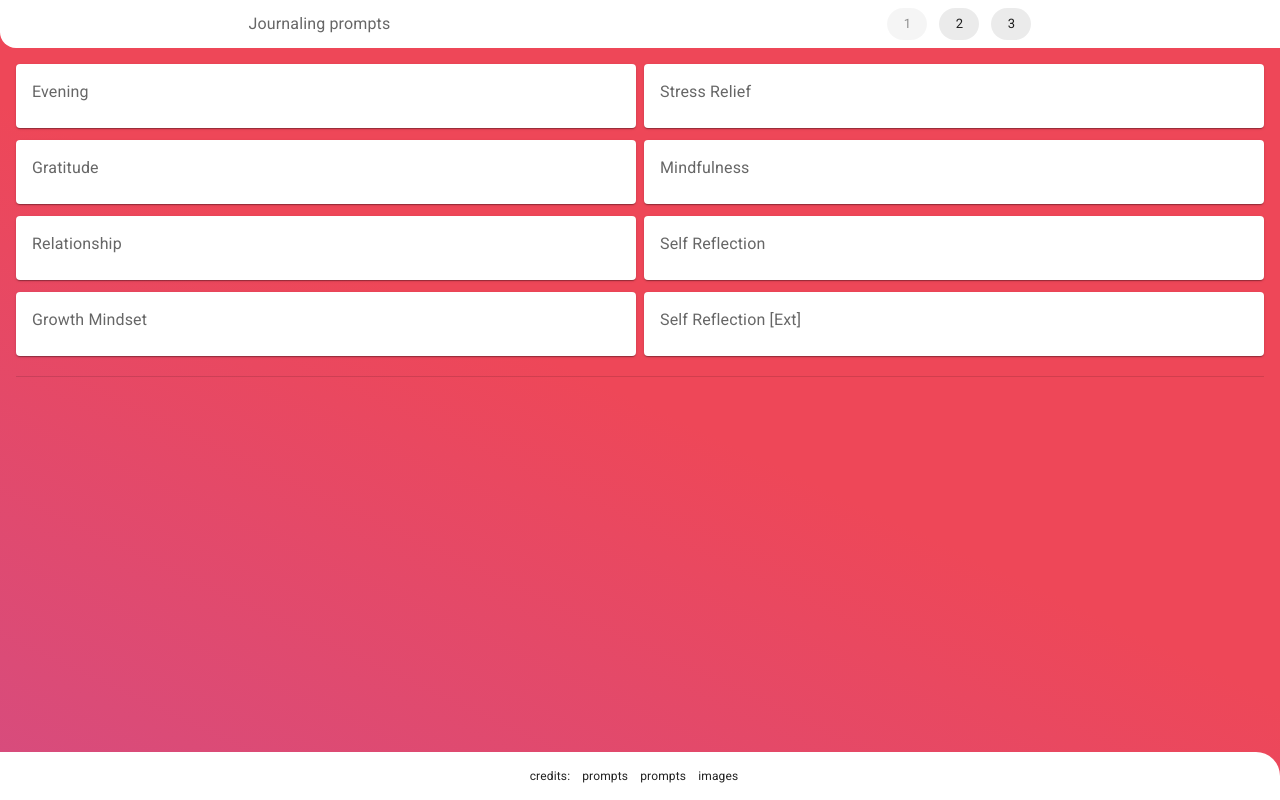
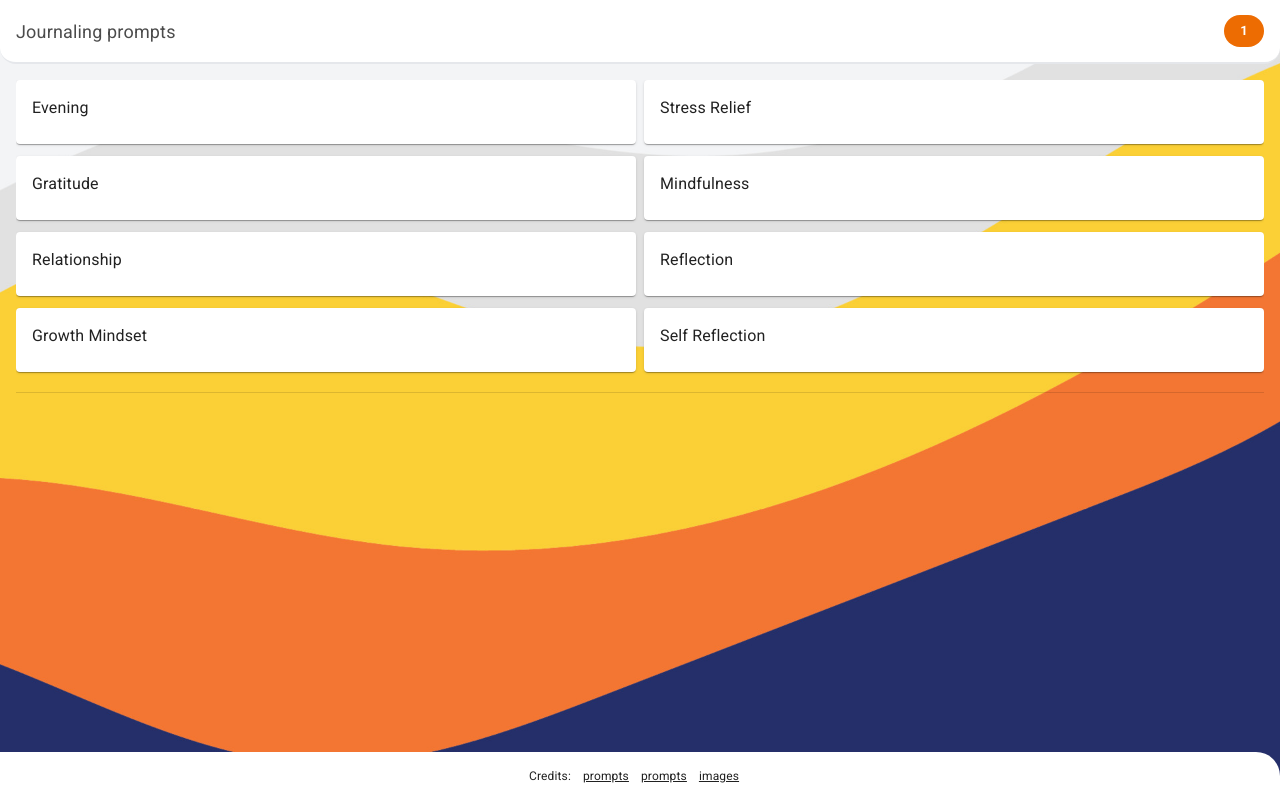
Before and after one commit to tbwiss/journaling-prompts, a React (Create React App) app: page / in a window 1280 px wide. Built offline with nearby package versions, Linux system fonts and the light colour scheme.

Commit message:
feat: redesign

```diff
--- a/package.json
+++ b/package.json
@@ -5,6 +5,7 @@
   "dependencies": {
     "@emotion/react": "11.11.1",
     "@emotion/styled": "11.11.0",
+    "@fontsource/roboto": "^5.0.8",
     "@mui/base": "5.0.0-beta.20",
     "@mui/material": "5.14.14",
     "@types/react": "18.2.31",
@@ -17,7 +18,8 @@
   "scripts": {
     "start": "react-scripts start",
     "build": "react-scripts build",
-    "test": "react-scripts test"
+    "test": "react-scripts test",
+    "publish": "npm run build && surge build journaling-prompts.surge.sh"
   },
   "browserslist": {
     "production": [
--- a/src/App.tsx
+++ b/src/App.tsx
@@ -1,6 +1,10 @@
 import * as React from "react";
+import Main from "./modules/Main";
+import "@fontsource/roboto/300.css";
+import "@fontsource/roboto/400.css";
+import "@fontsource/roboto/500.css";
+import "@fontsource/roboto/700.css";
 import "./index.css";
-import Main from "./modules/Main";
 
 export default function App() {
   return <Main />;
--- a/src/data/database.ts
+++ b/src/data/database.ts
@@ -344,7 +344,7 @@ export const categories: Category[] = [
   },
   {
     key: "selfReflection",
-    label: "Self Reflection",
+    label: "Reflection",
     data: selfRef,
   },
   {
@@ -354,7 +354,7 @@ export const categories: Category[] = [
   },
   {
     key: "selfReflectionGratefulnessBlog",
-    label: "Self Reflection [Ext]",
+    label: "Self Reflection",
     data: selfReflectionPrompts,
   },
 ];
--- a/src/index.css
+++ b/src/index.css
@@ -10,18 +10,15 @@ html, body {
 #root {
     height: 100%;
     width: 100%;
+}
 
-    /* background-color: #FFE53B;
-    background-image: linear-gradient(147deg, #FFE53B 0%, #FF2525 74%); */
+#bg-element {
+    /* background-image: linear-gradient(25deg,#d64c7f,#ee4759 50%); */
+    /* background-color: #FBCF35; */
 
-    background-image: linear-gradient(25deg,#d64c7f,#ee4758 50%);
-
-
-
-
-    /* background: url("./assets/water-wave-logo.jpg") no-repeat center center fixed;
+    background: url("./assets/colorful-abstract.jpg") no-repeat center center fixed;
     -webkit-background-size: cover;
     -moz-background-size: cover;
     -o-background-size: cover;
-    background-size: cover; */
+    background-size: cover;
 }
--- a/src/modules/Categories.tsx
+++ b/src/modules/Categories.tsx
@@ -14,13 +14,13 @@ export default function Categories({ selectedCat, setSelectedCat }: Props) {
         {categories.map((category) => (
           <Grid item key={category.key} xs={6}>
             <Card
-              className={`mb-1 flex justify-left items-center rounded-2xl ${
+              className={`mb-1 flex justify-left items-center text-center rounded-2xl ${
                 selectedCat?.key === category.key && "opacity-70"
               }`}
               onClick={() => setSelectedCat(category)}
             >
               <CardContent>
-                <Typography color="text.secondary">{category.label}</Typography>
+                <Typography color="text.primary">{category.label}</Typography>
               </CardContent>
             </Card>
           </Grid>
--- a/src/modules/Main.tsx
+++ b/src/modules/Main.tsx
@@ -4,36 +4,49 @@ import { Chip, Divider, Typography } from "@mui/material";
 import Categories from "./Categories";
 import { Category } from "../data/database";
 
+const STORAGE_KEY_NBR_OF_PROMPTS = "NbrOfPrompts";
+
 export default function Main() {
   const [selectedCat, setSelectedCat] = React.useState<Category | null>(null);
   const [promptsAmount, setPromptsAmount] = React.useState<number>(
-    Number(localStorage.getItem("NbrOfPrompts")) || 1
+    Number(localStorage.getItem(STORAGE_KEY_NBR_OF_PROMPTS)) || 1
   );
+  const [, updateState] = React.useState<any>();
+  const forceUpdate = React.useCallback(() => updateState({}), []);
+
+  const clickPrompt = () => {
+    const next = promptsAmount + 1 > 3 ? 1 : promptsAmount + 1;
+    setPromptsAmount(next);
+    localStorage.setItem(STORAGE_KEY_NBR_OF_PROMPTS, String(next));
+  };
+
+  const setNextCategory = (cat: Category) => {
+    setSelectedCat(cat);
+    forceUpdate();
+  };
 
   return (
-    <div>
-      <header className="h-12 w-full top-0 flex justify-around items-center bg-white rounded-bl-2xl">
-        <Typography color="text.secondary">Journaling prompts</Typography>
+    <div id="bg-element" className="w-full">
+      <header className="h-16 px-4 w-full top-0 flex justify-between items-center bg-white text-black border-b-2 rounded-b-2xl">
+        <Typography fontSize={18} color="text" className="opacity-70">
+          Journaling prompts
+        </Typography>
         <div className="flex flex-row">
-          {[1, 2, 3].map((number, idx) => (
-            <div key={number} className={`${idx !== 0 && "pl-3"}`}>
+          <div className="pl-3">
             <Chip
-                label={number}
-                className={`w-10 ${promptsAmount === number && "opacity-50"}`}
-                onClick={() => {
-                  setPromptsAmount(number);
-                  localStorage.setItem("NbrOfPrompts", String(number));
-                }}
+              label={promptsAmount}
+              color="warning"
+              className="w-10 font-bold"
+              onClick={clickPrompt}
             />
           </div>
-          ))}
         </div>
       </header>
-      <div className="p-4">
+      <div className="m-4 mb-10 min-h-[calc(100vh-10.5rem)] overflow-scroll">
         <section>
           <Categories
             selectedCat={selectedCat}
-            setSelectedCat={setSelectedCat}
+            setSelectedCat={setNextCategory}
           />
         </section>
         <div className="mt-4 mb-4">
@@ -44,24 +57,35 @@ export default function Main() {
         </section>
       </div>
 
-      <footer className="h-12 w-full fixed bottom-0 flex justify-center items-center bg-white rounded-tr-3xl text-xs">
-        <span className="pr-3">credits:</span>
+      <footer className="h-12 w-full bottom-0 flex justify-center items-center bg-white rounded-tr-3xl text-xs">
+        <div className="">
+          <span className="pr-3">Credits:</span>
           <span className="pr-3">
-          <a href="https://blog.gratefulness.me/self-reflection-journaling-ideas-for-you/">
+            <a
+              className="underline"
+              href="https://blog.gratefulness.me/self-reflection-journaling-ideas-for-you/"
+            >
               prompts
             </a>
           </span>
           <span className="pr-3">
-          <a href="https://dayoneapp.com/blog/journal-prompts/">prompts</a>
+            <a
+              className="underline"
+              href="https://dayoneapp.com/blog/journal-prompts/"
+            >
+              prompts
+            </a>
           </span>
           <span className="pr-3">
             <a
+              className="underline"
               href="https://www.vecteezy.com/free-vector/background"
               about="Background Vectors by Vecteezy"
             >
               images
             </a>
           </span>
+        </div>
       </footer>
     </div>
   );
--- a/src/modules/PromptList.tsx
+++ b/src/modules/PromptList.tsx
@@ -16,7 +16,7 @@ export default function PromptList({ selectedCat, promptsAmount }: Props) {
       {prompts?.map((prompt, idx) => (
         <Card className="mb-3 flex justify-left items-center" key={idx}>
           <CardContent>
-            <Typography color="text.secondary">{prompt}</Typography>
+            <Typography color="text">{prompt}</Typography>
           </CardContent>
         </Card>
       ))}
```
Also changed, not shown: src/assets/colorful-abstract.jpg (added), 1 other file (tests, documents, lock files or other folders). Lines whose indentation alone changed are shown as unchanged.
